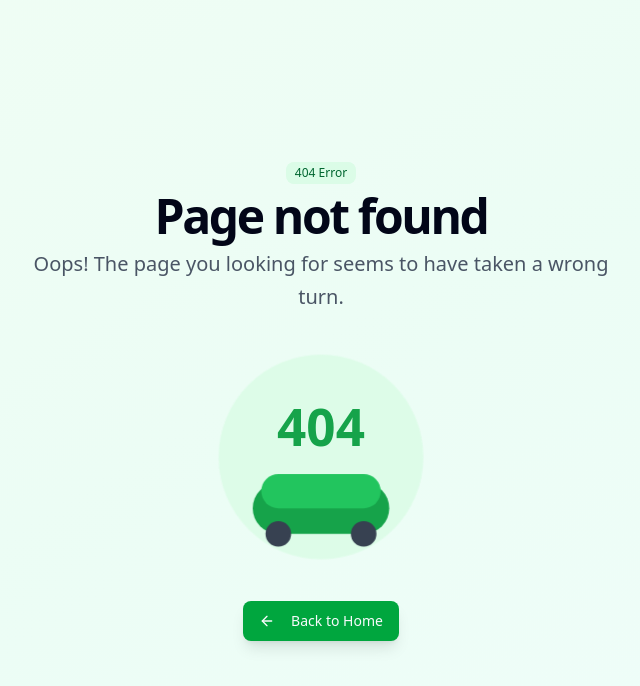
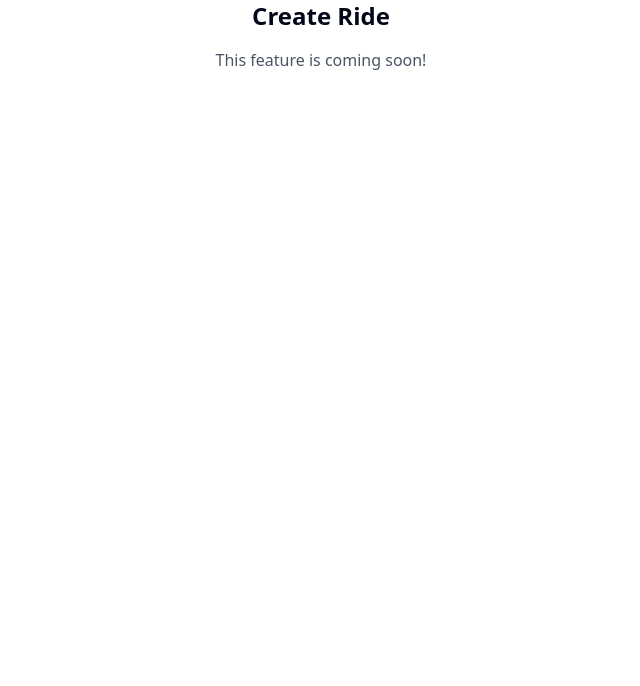
Before and after one commit to yashdhawane/carpool-FE, a Next.js app: page /create-ride in a window 1280 px wide. Before the commit this address had no page. Shown: the top 686 px of the page, without its empty margins (319-959 px from the left). Built offline with nearby package versions, Linux system fonts and the light colour scheme.

Commit message:
added /createride /createdriverprofile

```diff
--- /dev/null
+++ b/app/create-driver-profile/page.tsx
@@ -0,0 +1,10 @@
+export default function CreateDriverProfilePage() {
+  return (
+    <div className="flex h-full w-full items-center justify-center">
+      <div className="flex flex-col items-center justify-center space-y-4">
+        <h1 className="text-2xl font-bold">Create Driver Profile</h1>
+        <p className="text-gray-600">This feature is coming soon!</p>
+      </div>
+    </div>
+  );
+}
--- /dev/null
+++ b/app/create-ride/page.tsx
@@ -0,0 +1,10 @@
+export default function CreateRidePage() {
+  return (
+    <div className="flex h-full w-full items-center justify-center">
+      <div className="flex flex-col items-center justify-center space-y-4">
+        <h1 className="text-2xl font-bold">Create Ride</h1>
+        <p className="text-gray-600">This feature is coming soon!</p>
+      </div>
+    </div>
+  );
+}
```
